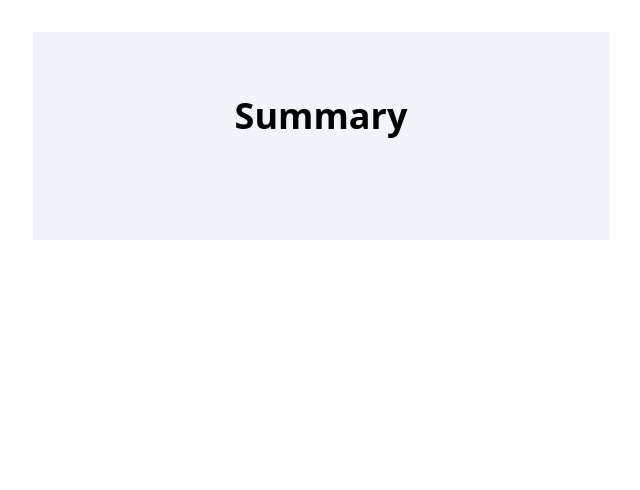
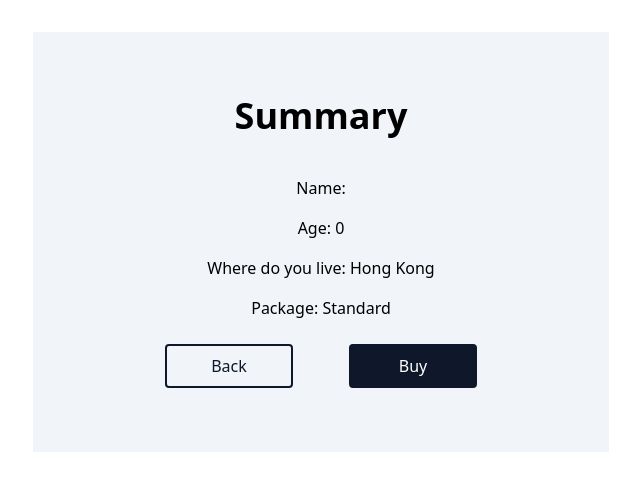
Before and after one commit to gmahatkov/CoverGoExercise, a Vue app: page /summary in a window 1280 px wide. Shown: the top 490 px of the page, without its empty margins (319-959 px from the left). Built offline with nearby package versions, Linux system fonts and the light colour scheme.

Commit message:
+add summary

```diff
--- a/src/views/SummaryView.vue
+++ b/src/views/SummaryView.vue
@@ -1,7 +1,52 @@
 <template>
-  <layout-panel title="Summary"></layout-panel>
+  <layout-panel title="Summary">
+    <ul class="mb-6">
+      <li v-for="[key, val] of values" :key="key" class="mb-4">
+      {{ key }}: {{ val }}
+      </li>
+    </ul>
+    <div class="px-14 flex justify-around">
+      <app-button
+        text="Back"
+        variant="variant-1"
+        @click="goToForm"
+      />
+      <app-button
+        text="Buy"
+        variant="variant-2"
+        @click="submitPurchase"
+      />
+    </div>
+  </layout-panel>
 </template>
 
 <script setup lang="ts">
 import LayoutPanel from '@/components/LayoutPanel.vue';
+import { computed } from 'vue';
+import { useStore } from 'vuex';
+import useRouterShortcuts from '@/utils/router-shortcuts';
+import { IState, ContriesOptions, PackagesOptions } from '@/store';
+import AppButton from '@/components/AppButton.vue';
+
+const store = useStore<IState>();
+const { goToHome, goToForm } = useRouterShortcuts();
+
+// computed
+const values = computed<Array<Array<any>>>(() => {
+  const {
+    age, name, country, pack,
+  } = store.state.formValues;
+  return Object.entries({
+    'Name': name,
+    'Age': age,
+    'Where do you live': ContriesOptions.find((i) => i.value === country)?.text,
+    'Package': PackagesOptions.find((i) => i.value === pack)?.text,
+  });
+});
+
+// methods
+function submitPurchase() {
+  goToHome();
+  store.commit('setFormStateToDefault');
+}
 </script>
```
